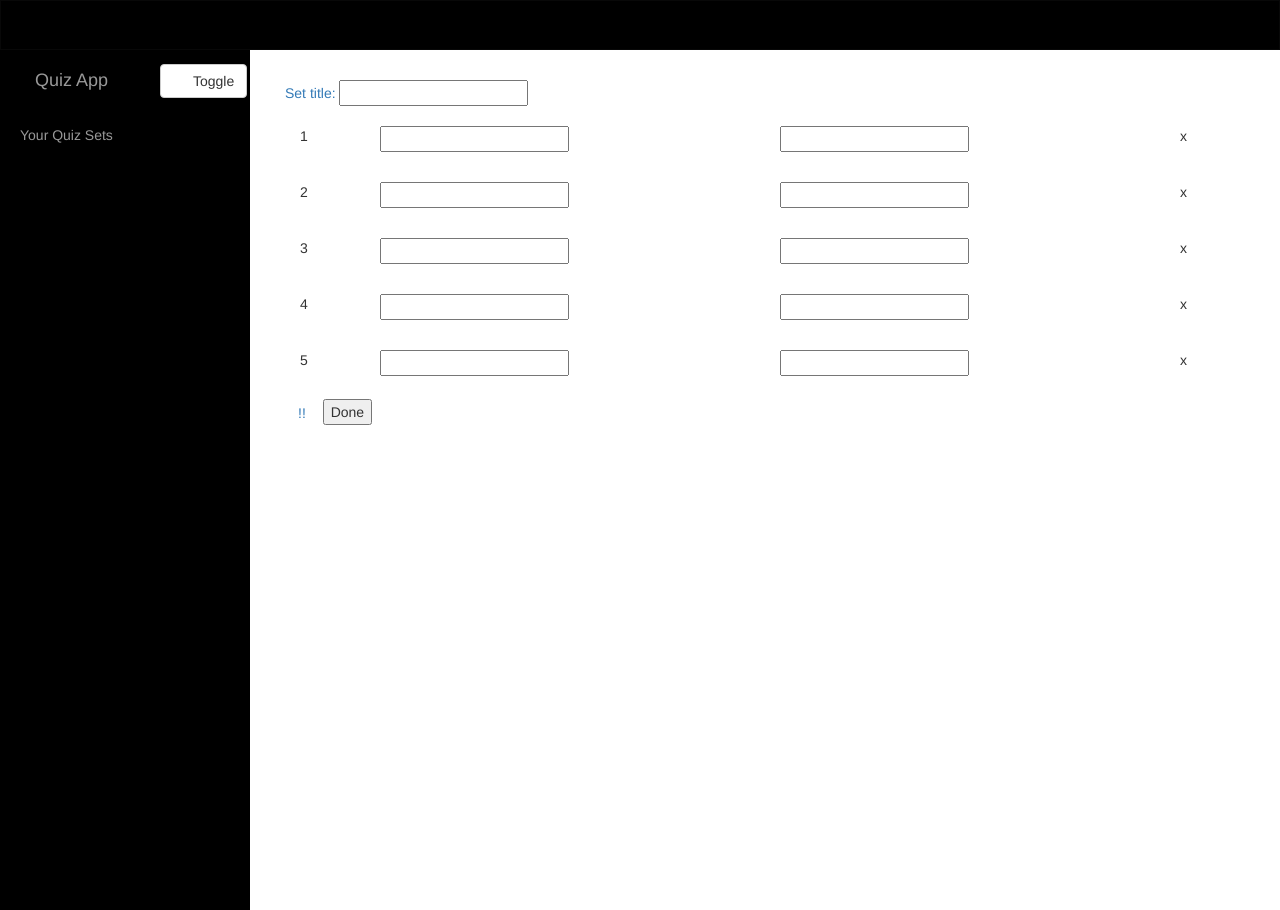
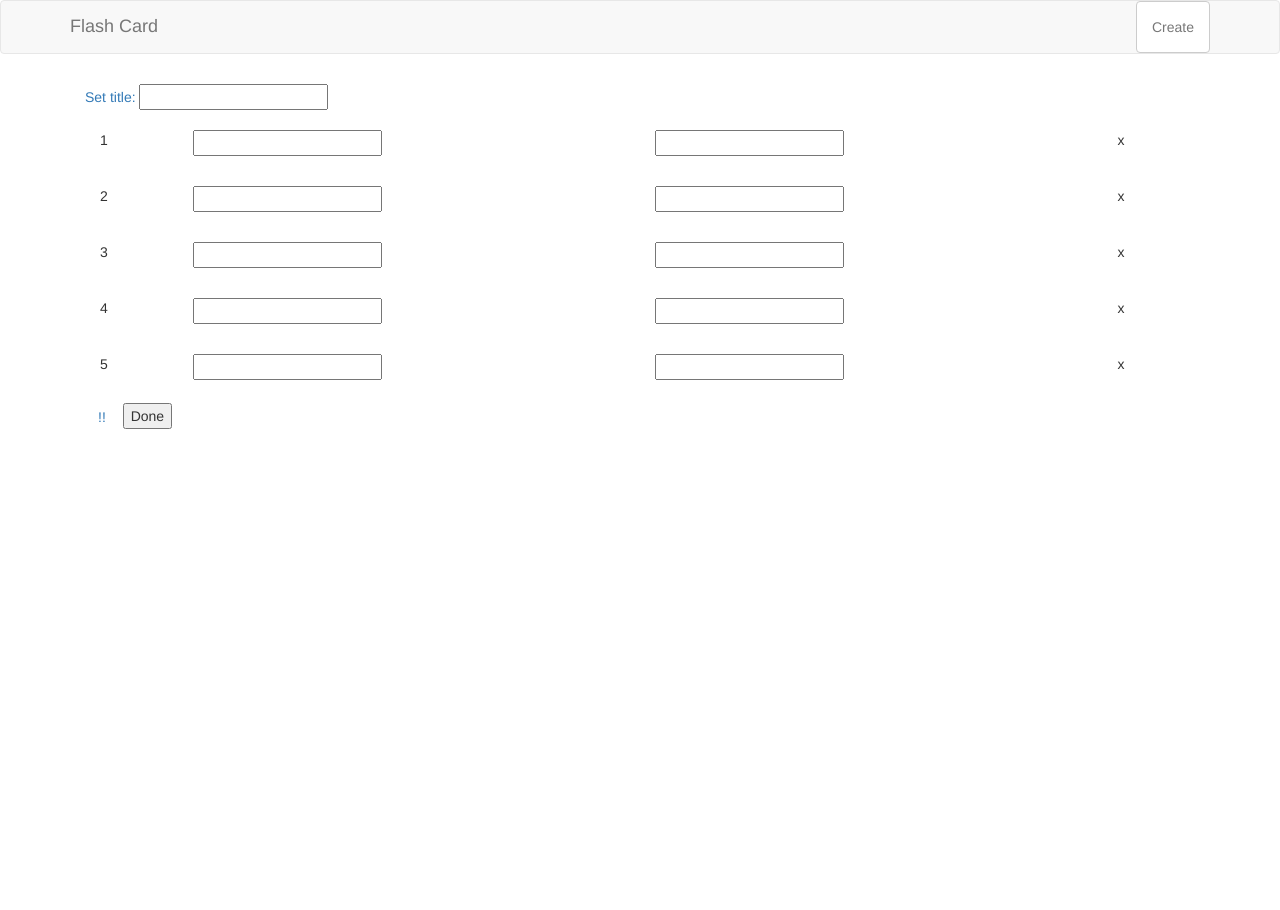
Before and after one commit to PLJean/django-flashcard, a Django app: page /flash_card/create in a window 1280 px wide. Run offline with Django 3.2, Linux system fonts and the light colour scheme; some libraries are stand-ins or nearby versions.

Commit message:
Changed theme/css of website

```diff
--- a/flash_card/static/flash_card/css/main.css
+++ b/flash_card/static/flash_card/css/main.css
@@ -10,7 +10,7 @@
 
 #top-nav {
     margin-bottom: 0px;
-    background-color: black;
+    background-color: white;
     border-radius: 0px;
 }
 
--- a/flash_card/templates/flash_card/root_template.html
+++ b/flash_card/templates/flash_card/root_template.html
@@ -10,13 +10,13 @@
     <meta name="description" content="">
     <meta name="author" content="">
 
-    <title>Flash Card App</title>
+    <title>Flash Card</title>
 
     <!-- Bootstrap Core CSS -->
  <link href={%  static "flash_card/css/main.css" %} rel="stylesheet">
 
     <link href={%  static "flash_card/css/bootstrap.min.css" %} rel="stylesheet">
-    <link href={%  static "flash_card/css/sidebar.css" %} rel="stylesheet">
+{#    <link href={%  static "flash_card/css/sidebar.css" %} rel="stylesheet">#}
 
     <!-- HTML5 Shim and Respond.js IE8 support of HTML5 elements and media queries -->
     <!-- WARNING: Respond.js doesn't work if you view the page via file:// -->
@@ -28,46 +28,51 @@
 </head>
 
 <body>
-<nav id="top-nav" class="navbar navbar-inverse">
-</nav>
-    <div id="wrapper">
-
-        <!-- Sidebar -->
-        <div id="sidebar-wrapper">
-            <ul class="sidebar-nav">
-                <li class="sidebar-brand">
-                    <div class="col-lg-6">
-                        <a href="/flash_card">
-                            Quiz App
+<nav class="navbar navbar-default">
+  <div class="container">
+    <!-- Brand and toggle get grouped for better mobile display -->
+    <div class="navbar-header">
+      <button type="button" class="navbar-toggle collapsed" data-toggle="collapse" data-target="#bs-example-navbar-collapse-1" aria-expanded="false">
+        <span class="sr-only">Toggle navigation</span>
+        <span class="icon-bar"></span>
+        <span class="icon-bar"></span>
+        <span class="icon-bar"></span>
+      </button>
+        <a class="navbar-brand" href="/flash_card">
+            Flash Card
         </a>
     </div>
-                    <div class="col-lg-4">
-                        <p href="#menu-toggle" class="btn btn-default" id="menu-toggle">Toggle</p>
-                    </div>
-                    <div class="col-lg-2"></div>
-                </li>
-                <li>
-                    <a>Your Quiz Sets</a>
-                </li>
 
-                {% for set in all_sets %}
-                    <li>
-                        <a href="/flash_card/{{ set.id }}">{{ set.name }}</a>
-                    </li>
-                {%  endfor %}
-
+    <!-- Collect the nav links, forms, and other content for toggling -->
+    <div class="collapse navbar-collapse" id="bs-example-navbar-collapse-1">
+      <ul class="nav navbar-nav">
+{#        <li class="active"><a href="#">Link <span class="sr-only">(current)</span></a></li>#}
+{#        <li><a href="#">Link</a></li>#}
+{#        <li class="dropdown">#}
+{#          <a href="#" class="dropdown-toggle" data-toggle="dropdown" role="button" aria-haspopup="true" aria-expanded="false">Dropdown <span class="caret"></span></a>#}
+{#          <ul class="dropdown-menu">#}
+{#            <li><a href="#">Action</a></li>#}
+{#            <li><a href="#">Another action</a></li>#}
+{#            <li><a href="#">Something else here</a></li>#}
+{#            <li role="separator" class="divider"></li>#}
+{#            <li><a href="#">Separated link</a></li>#}
+{#            <li role="separator" class="divider"></li>#}
+{#            <li><a href="#">One more separated link</a></li>#}
+{#          </ul>#}
+{#        </li>#}
       </ul>
-        </div>
-        <!-- /#sidebar-wrapper -->
-
-        <!-- Page Content -->
-        <div id="page-content-wrapper">
+      <ul class="nav navbar-nav navbar-right">
+        <li><a href="{% url 'flash_card:create' %}" class="btn btn-default">Create</a></li>
+      </ul>
+    </div><!-- /.navbar-collapse -->
+  </div><!-- /.container-fluid -->
+</nav>
+<div class="container">
     <div class="col-lg-12">
         <p>
             {% block body %}
             {% endblock %}
         </p>
-                    </div>
     </div>
     <!-- /#page-content-wrapper -->
 </div>
@@ -81,14 +86,6 @@
 
     <script src={% static "flash_card/js/main.js" %}></script>
 
-    <!-- Menu Toggle Script -->
-    <script>
-    $("#menu-toggle").click(function(e) {
-        e.preventDefault();
-        $("#wrapper").toggleClass("toggled");
-    });
-    </script>
-
 </body>
 
 </html>
```
Also changed, not shown: flash_card/templates/flash_card/index.html (+9 -2 lines). Lines whose indentation alone changed are shown as unchanged.
